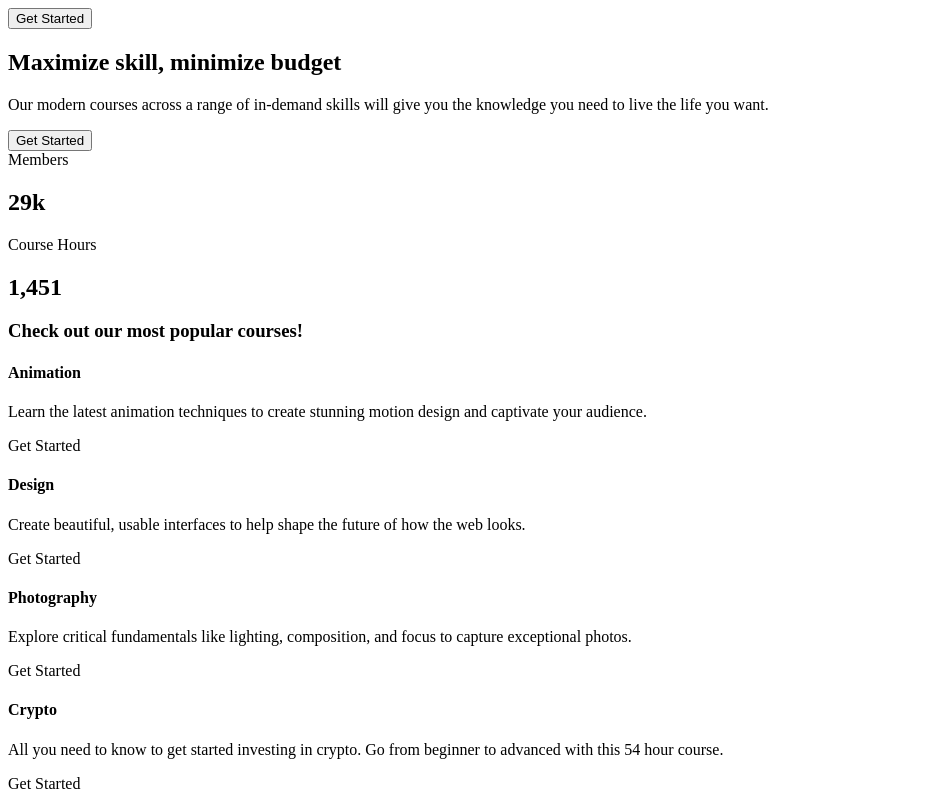
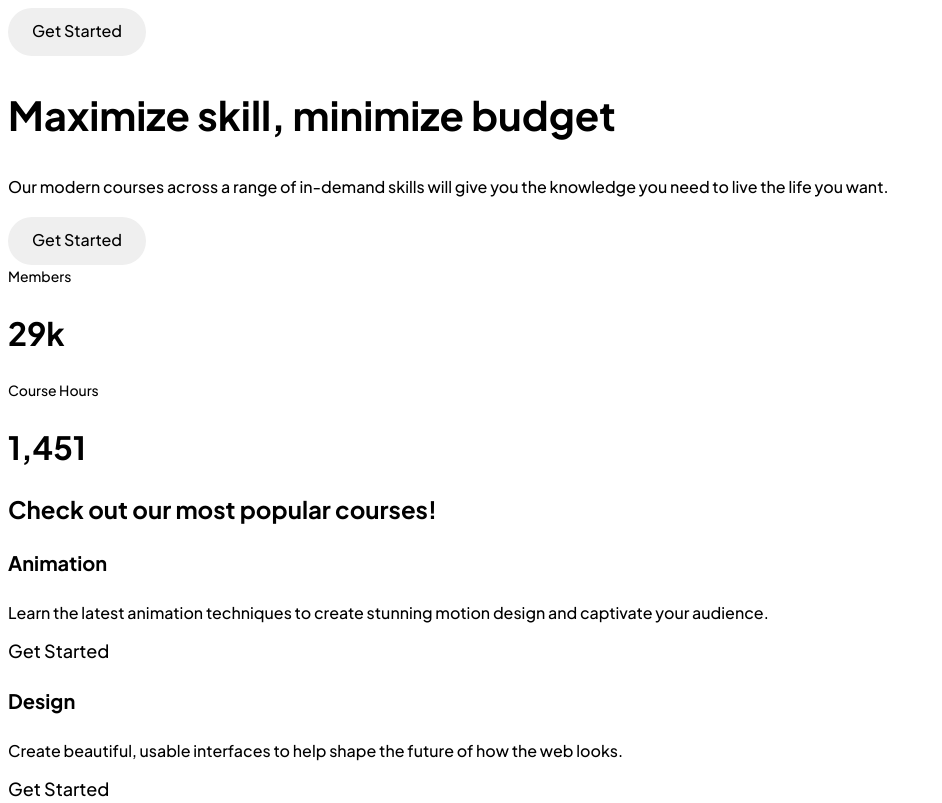
Before and after one commit to ChrisCablish/skilled-e-learning-landing-page, a plain HTML site: page starter-code/index.html in a window 1280 px wide. Shown: the top 803 px of the page, without its empty margins (0-942 px from the left). Drawn offline with Linux system fonts and the light colour scheme.

Commit message:
import font and font sizing

```diff
--- a/starter-code/index.html
+++ b/starter-code/index.html
@@ -3,10 +3,12 @@
 <head>
   <meta charset="UTF-8">
   <meta name="viewport" content="width=device-width, initial-scale=1.0">
-
   <link rel="icon" type="image/png" sizes="32x32" href="./assets/favicon-32x32.png">
-
-  <title>Frontend Mentor | Skilled e-learning landing page</title>
+  <title>Skilled e-learning landing page</title>
+  <link rel="preconnect" href="https://fonts.googleapis.com">
+  <link rel="preconnect" href="https://fonts.gstatic.com" crossorigin>
+  <link href="https://fonts.googleapis.com/css2?family=Plus+Jakarta+Sans:wght@500;700;800&display=swap" rel="stylesheet">
+  <link href="../starter-code/style.css" rel="stylesheet">
 </head>
 <body>
   <header>
--- /dev/null
+++ b/starter-code/style.css
@@ -0,0 +1,45 @@
+* {
+    font-family: 'Plus Jakarta Sans', sans-serif;
+}
+
+button {
+    font-size: 16px;
+    line-height: 28px;
+    padding: 9px 24px 11px 24px;
+    border-radius: 1.5rem;
+    border: none;
+}
+
+.intro h1 {
+    font-size: 40px;
+    line-height: 51 px;
+}
+
+.intro p {
+    font-size: 1rem;
+    line-height: 28px;
+}
+
+.stats span {
+    font-size: 14px;
+}
+
+.stats h2 {
+    font-size: 2rem;
+}
+
+.topic__header h3 {
+    font-size: 24px;
+}
+
+.topic__section h4 {
+    font-size: 20px;
+}
+
+.topic__section p {
+    font-size: 1rem;
+}
+
+.topic__section A {
+    font-size: 18px;
+}
```
